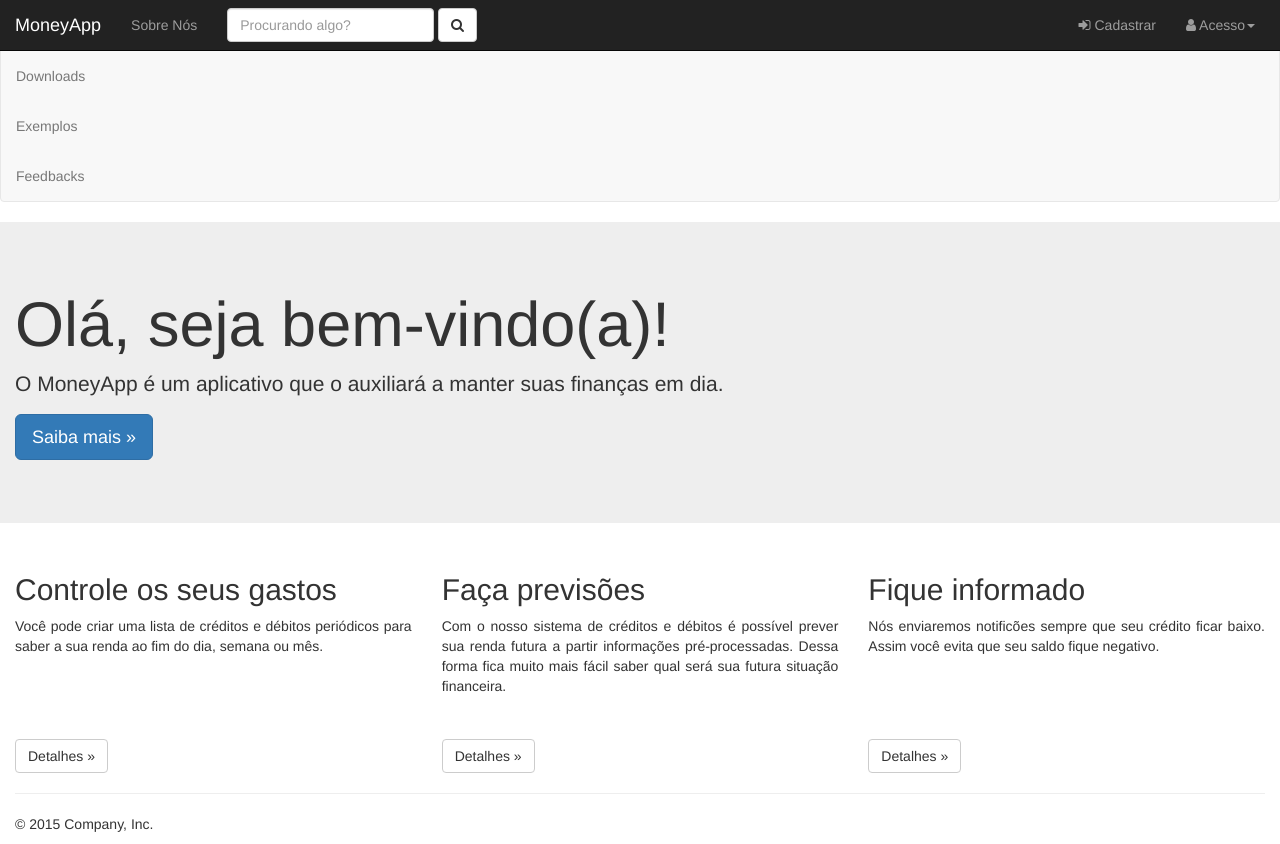
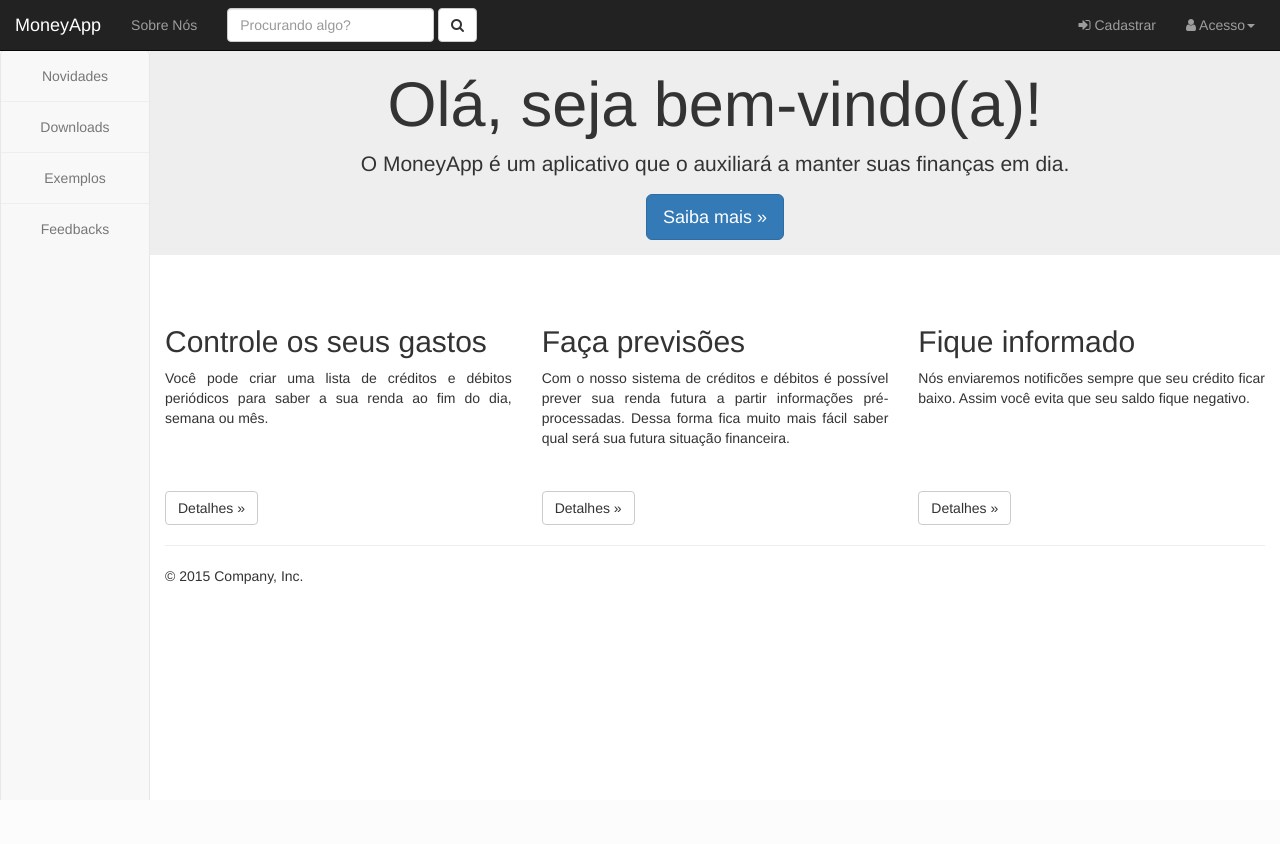
Before and after one commit to Alpha-Phoenix/MoneyApp, a Python web app: template templates/home.html in a window 1280 px wide. After the commit the page ends 800 px from the top, so only its background shows below. Run offline with Jinja, Linux system fonts and the light colour scheme; the template is opened without the code that fills it, so the values that code supplies are empty; some libraries are stand-ins or nearby versions.

Commit message:
Menu de navegação lateral adicionado

```diff
--- a/static/css/main.css
+++ b/static/css/main.css
@@ -1,5 +1,13 @@
-.container {
-  margin-top: 30px;
+.container-fluid {
+  margin-top: 50px;
+  margin-left: 0;
+}
+
+#main .jumbotron {
+  margin: 0px;
+  border: 0px;
+  padding: 0px;
+  text-align: center;
 }
 
 .tool-info {
@@ -11,3 +19,33 @@
   position: absolute;
   bottom: 0px;
 }
+
+#sidebar li {
+  float: none;
+}
+
+#sidebar hr {
+  margin: 0;
+}
+
+#sidebar a {
+  display: inline-block;
+}
+
+#sidebar ul {
+  float: none;
+}
+
+#sidebar {
+  position: fixed;
+  left: 0px;
+  top: 50px;
+  width: 150px;
+  height: 100%;
+  text-align: center;
+}
+
+#main {
+  position: absolute;
+  left: 150px;
+}
```
